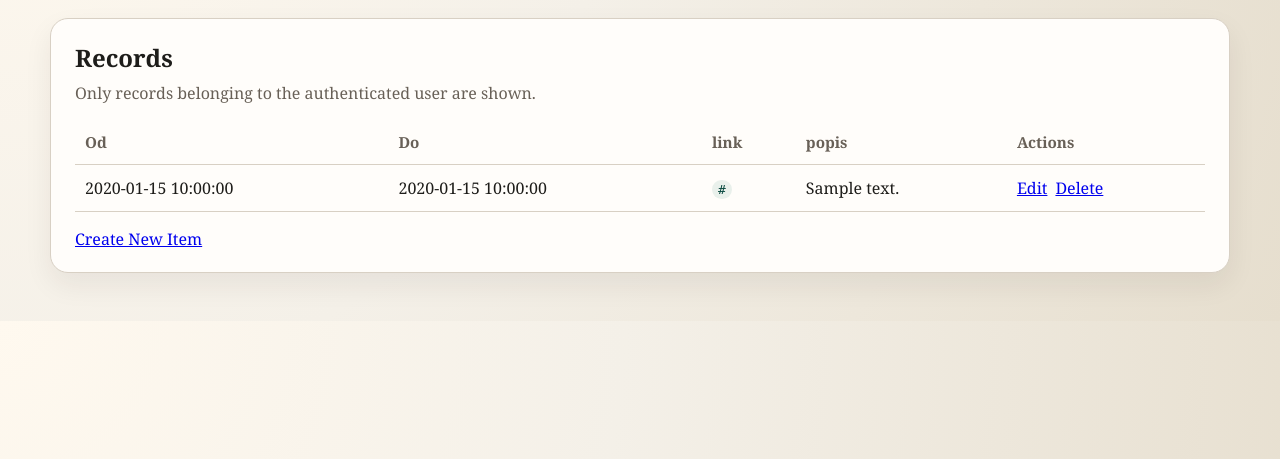
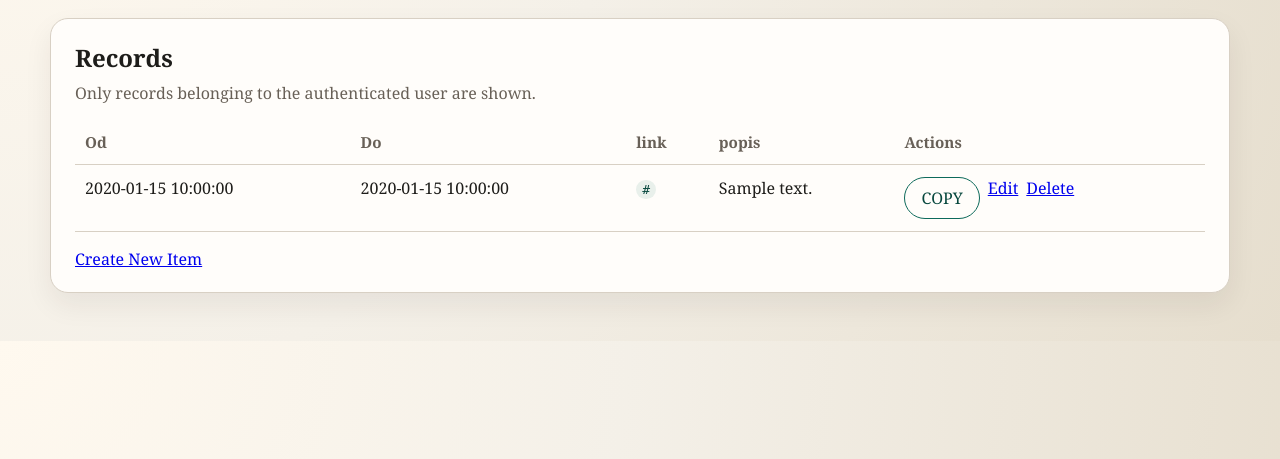
Before and after one commit to jp99567/mn8_website, a Flask app: template templates/manage_list.html in a window 1280 px wide. Shown: the part 216-675 px from the top of the page. Run offline with Flask 3, Linux system fonts and the light colour scheme; the template is opened without the code that fills it: most values are stand-ins (such as "Sample title", 1, 10 or a date in 2020); some libraries are stand-ins or nearby versions.

Commit message:
added copy to clipboard function

```diff
--- a/templates/base.html
+++ b/templates/base.html
@@ -171,6 +171,16 @@
             flex-wrap: wrap;
         }
 
+        .copy-button {
+            background: transparent;
+            color: var(--accent-strong);
+        }
+
+        .copy-button.is-copied {
+            background: rgba(13, 106, 91, 0.12);
+            color: var(--accent-strong);
+        }
+
         form {
             margin: 0;
         }
@@ -276,5 +286,32 @@
 
         {% block content %}{% endblock %}
     </div>
+
+    <script>
+        document.addEventListener("click", async function (event) {
+            const button = event.target.closest("[data-copy-text]");
+            if (!button) {
+                return;
+            }
+
+            const originalText = button.dataset.copyLabel || button.textContent.trim();
+            const copyText = button.dataset.copyText;
+
+            try {
+                await navigator.clipboard.writeText(copyText);
+                button.textContent = "COPIED";
+                button.classList.add("is-copied");
+                window.setTimeout(function () {
+                    button.textContent = originalText;
+                    button.classList.remove("is-copied");
+                }, 1200);
+            } catch (_error) {
+                button.textContent = "FAILED";
+                window.setTimeout(function () {
+                    button.textContent = originalText;
+                }, 1200);
+            }
+        });
+    </script>
 </body>
 </html>
--- a/templates/manage_list.html
+++ b/templates/manage_list.html
@@ -39,6 +39,12 @@
                     <td data-label="popis">{{ row['description'] or '' }}</td>
                     <td data-label="Actions">
                         <div class="actions">
+                            <button
+                                class="copy-button secondary"
+                                type="button"
+                                data-copy-text="{{ request.url_root.rstrip('/') }}/mn8/access/{{ row['link'] }}"
+                                data-copy-label="COPY"
+                            >COPY</button>
                             <a href="{{ url_for('edit_record_view', record_id=row['record_id']) }}">Edit</a>
                             <a class="secondary" href="{{ url_for('delete_record_view', record_id=row['record_id']) }}">Delete</a>
                         </div>
```
